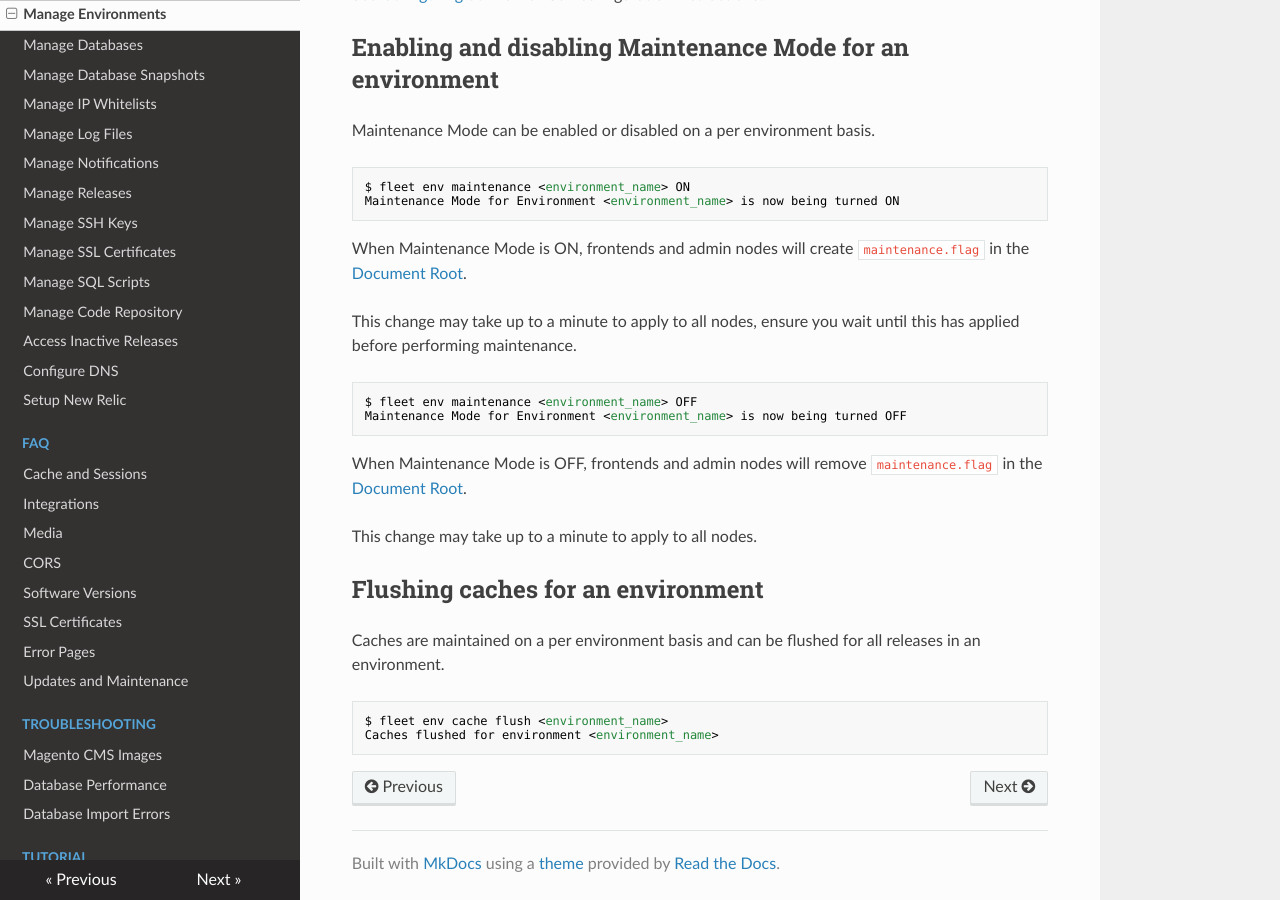
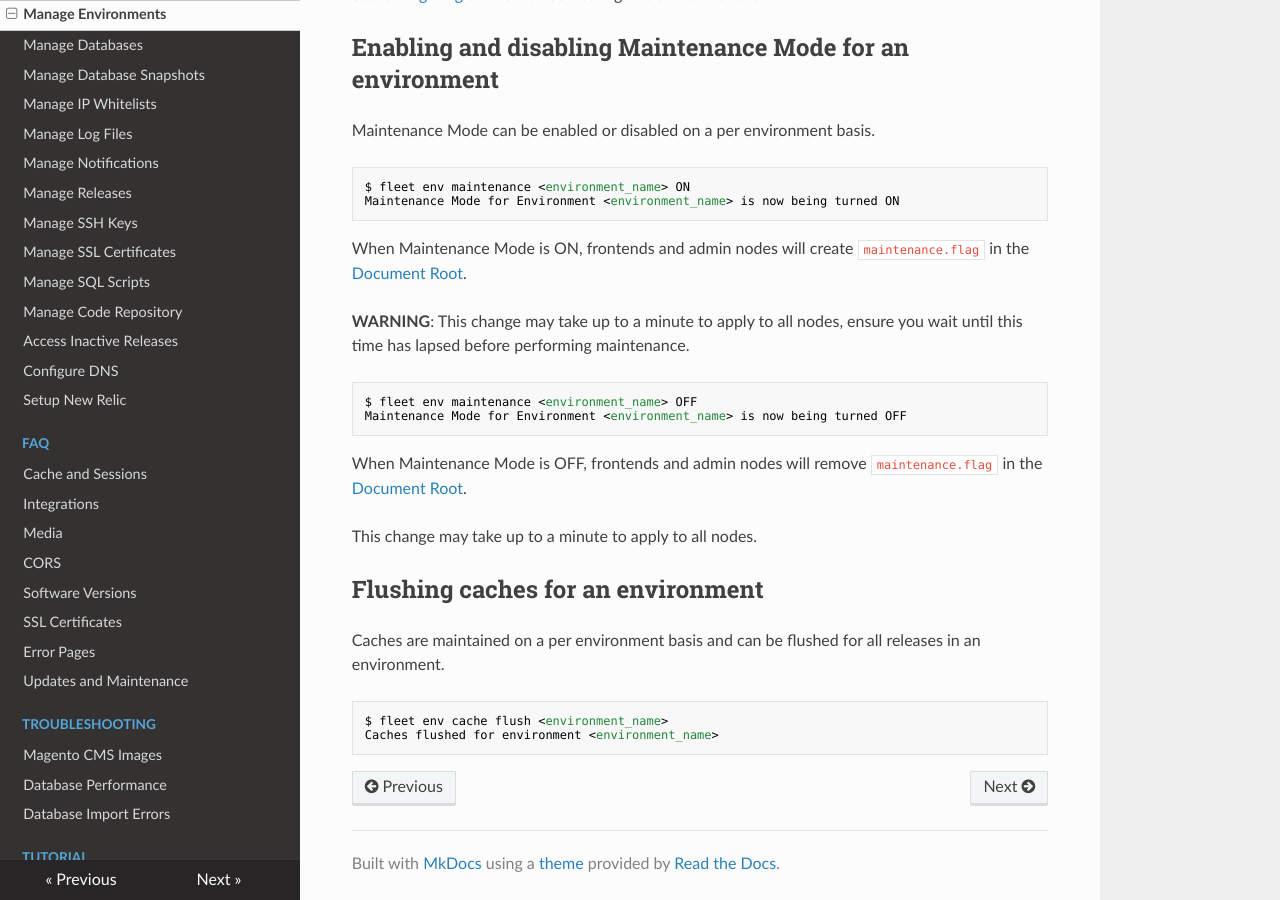
Before and after one commit to anchor/fleet-magento-docs, an MkDocs documentation site: the page built from docs/how-to/manage-environments.md, in a window 1280 px wide and 900 px high, scrolled down 4815 px. Built offline with MkDocs 1.6.1, drawn with Linux system fonts in a browser that asks for light colours; nearby versions of some CDN libraries; old or Windows-style settings are respelled for this version of MkDocs.

Commit message:
Make maintenance warning more obtuse.

````diff
--- a/docs/how-to/manage-environments.md
+++ b/docs/how-to/manage-environments.md
@@ -261,8 +261,8 @@ Maintenance Mode for Environment <environment_name> is now being turned ON
 When Maintenance Mode is ON, frontends and admin nodes will create `maintenance.flag` in the
 [Document Root](../configuring-magento-for-fleet/customisation.md#using-a-custom-document-root).
 
-This change may take up to a minute to apply to all nodes, ensure you wait
-until this has applied before performing maintenance.
+**WARNING**: This change may take up to a minute to apply to all nodes, ensure
+you wait until this time has lapsed before performing maintenance.
 
 
 ```
````
